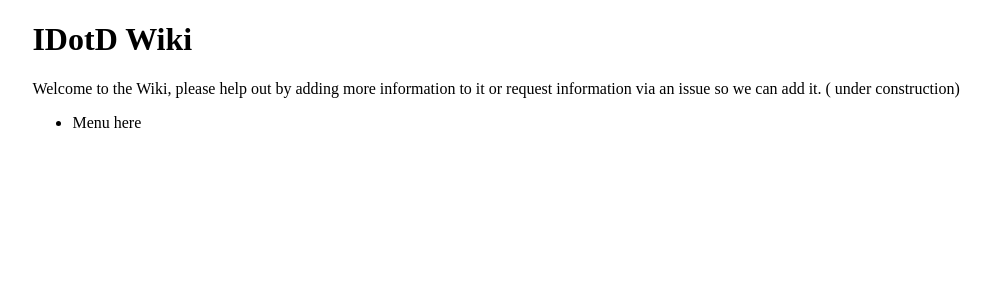
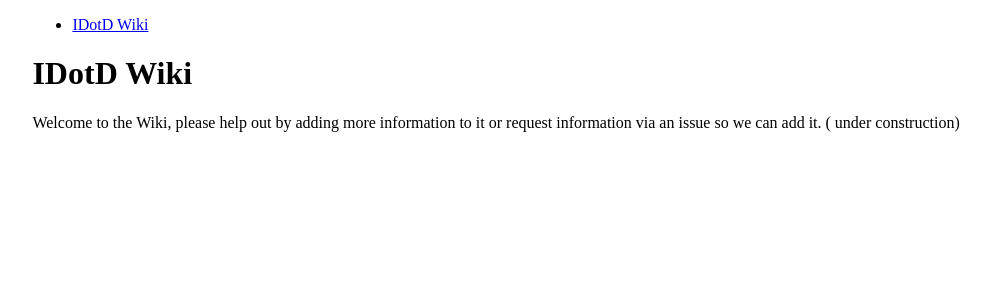
Before and after one commit to IDotD/IDotD.github.io, a Jekyll site: the page built from index.md, in a window 1280 px wide. Shown: the top 300 px of the page, without its empty margins (102-1093 px from the left). Built offline with Jekyll 4.4.1, drawn with Linux system fonts in a browser that asks for light colours.

Commit message:
Update default.html

```diff
--- a/_layouts/default.html
+++ b/_layouts/default.html
@@ -7,15 +7,19 @@
     </head>
     <body>
         <div>
-            <div>
+            <nav class="nav-primary" role="navigation" >
+                <ul>
+                    {% for p in site.pages %}
+                    <li>
+                        <a {% if p.url == page.url %}class="active"{% endif %} href="{{ site.baseurl }}{{ p.url }}">{{ p.title }}</a>
+                    </li>
+                    {% endfor %}
+                </ul>
+            </nav>
+        </div>
+        <div>
                 <h1>{{ page.title }}</h1>
                 {{ content }}
-            </div>
-            <div>
-                <ul>
-                    <li>Menu here</li>
-                </ul>
-            </div>
         <div>
     </body>
 </html>
```
